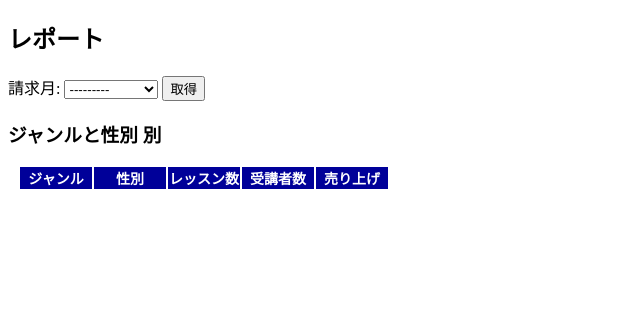
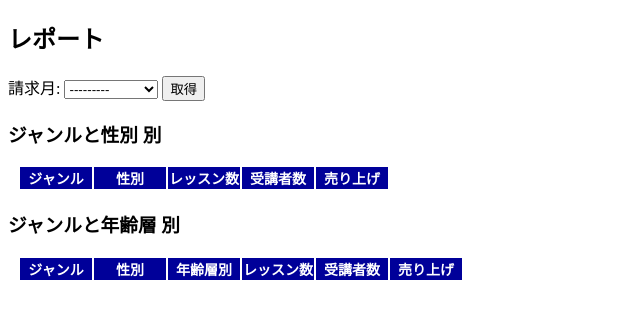
Before and after one commit to shuheeeei/recruitment-test, a Django app: page /cbms/reports in a window 1280 px wide. Shown: the top 319 px of the page, without its empty margins (0-640 px from the left). Run offline with Django 3.2, Linux system fonts and the light colour scheme; lists and menus that the app fills with data are empty.

Commit message:
実装画面(template)の修正

```diff
--- a/cbms/templates/cbms/report_list.html
+++ b/cbms/templates/cbms/report_list.html
@@ -35,7 +35,27 @@
           {% endfor %}
       </table>
 
-      <p>{{check}}</p>
+      <h3>ジャンルと年齢層 別</h3>
+      <table>
+        <tr>
+          <th>ジャンル</th>
+          <th>性別</th>
+          <th>年齢層別</th>
+          <th>レッスン数</th>
+          <th>受講者数</th>
+          <th>売り上げ</th>
+        </tr>
+          {% for report in reports2  %}
+            <tr>
+              <td>{{report.genre}}</td>
+              <td>{{report.gender}}</td>
+              <td>{{report.age_group}}0代</td>
+              <td>{{report.lessons_num}}</td>
+              <td>{{report.trainees_num}}</td>
+              <td>{{report.sale}}</td>
+            </tr>
+          {% endfor %}
+      </table>
     </div>
   </body>
 </html>
```
